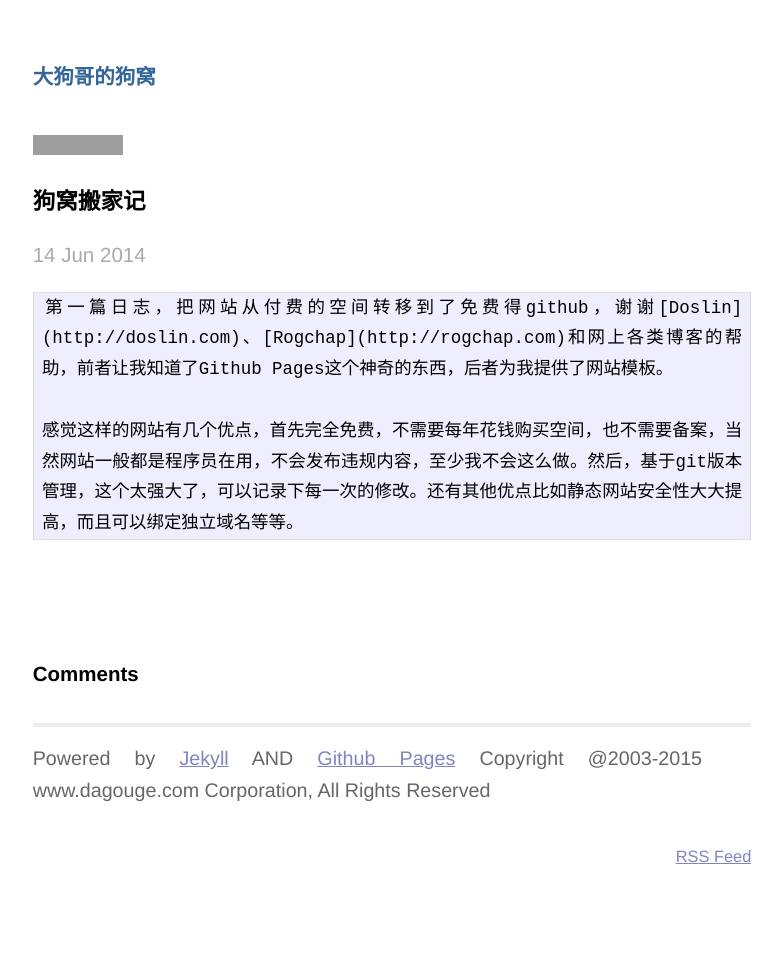
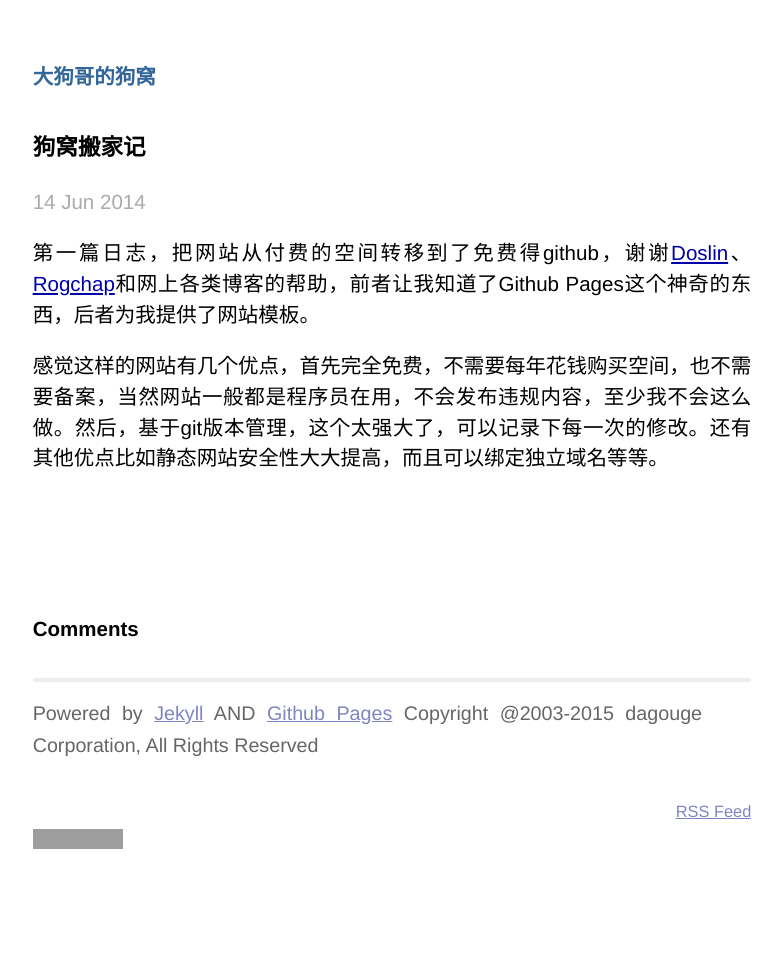
Before and after one commit to lazypos/lazypos.github.io, a Jekyll site: the page built from _posts/2014-06-14-dogremove.md, in a window 1280 px wide. Shown: the whole page, without its empty margins (248-1030 px from the left). Built offline with Jekyll 4.4.1, drawn with Linux system fonts in a browser that asks for light colours; comment, search, counter and statistics services are not loaded; grey boxes are pictures that could not be loaded.

Commit message:
no message

```diff
--- a/_layouts/default.html
+++ b/_layouts/default.html
@@ -13,16 +13,17 @@
 <body>
 	<div class="site">
 		<div class="title"><a href="/">大狗哥的狗窝</a></div>
-        <div><a href="http://info.flagcounter.com/lIbm"><img alt="Flag Counter" src="http://s05.flagcounter.com/count/lIbm/bg_FFFFFF/txt_000000/border_CCCCCC/columns_2/maxflags_12/viewers_0/labels_0/pageviews_1/flags_1/" border="0" /></a></div>
 		{{ content }}
 		<div class="footer">
 			<div class="contact">
-				<p><big>Powered by <a href="http://jekyllrb.com">Jekyll</a> AND <a href="">Github Pages</a> Copyright @2003-2015 www.dagouge.com Corporation, All Rights Reserved</big></p>
+				<p><big>Powered by <a href="http://jekyllrb.com">Jekyll</a> AND <a href="">Github Pages</a> Copyright @2003-2015 dagouge Corporation, All Rights Reserved</big></p>
 			</div>
 		 	<div class="rss">
 				<a href="http://feeds.feedburner.com/lazypos">RSS Feed</a>
 			</div>
 		</div>
+        <div><a href="http://info.flagcounter.com/lIbm"><img alt="Flag Counter" src="http://s05.flagcounter.com/count/lIbm/bg_FFFFFF/txt_000000/border_CCCCCC/columns_2/maxflags_12/viewers_0/labels_0/pageviews_1/flags_1/" border="0" /></a>
+        </div>
 	</div>
 
     <script type="text/javascript">
--- a/_posts/2014-06-14-dogremove.md
+++ b/_posts/2014-06-14-dogremove.md
@@ -2,6 +2,7 @@
 layout: post
 title: 狗窝搬家记
 ---
-    第一篇日志，把网站从付费的空间转移到了免费得github，谢谢[Doslin](http://doslin.com)、[Rogchap](http://rogchap.com)和网上各类博客的帮助，前者让我知道了Github Pages这个神奇的东西，后者为我提供了网站模板。
 
-    感觉这样的网站有几个优点，首先完全免费，不需要每年花钱购买空间，也不需要备案，当然网站一般都是程序员在用，不会发布违规内容，至少我不会这么做。然后，基于git版本管理，这个太强大了，可以记录下每一次的修改。还有其他优点比如静态网站安全性大大提高，而且可以绑定独立域名等等。
+第一篇日志，把网站从付费的空间转移到了免费得github，谢谢[Doslin](http://doslin.com)、[Rogchap](http://rogchap.com)和网上各类博客的帮助，前者让我知道了Github Pages这个神奇的东西，后者为我提供了网站模板。
+
+感觉这样的网站有几个优点，首先完全免费，不需要每年花钱购买空间，也不需要备案，当然网站一般都是程序员在用，不会发布违规内容，至少我不会这么做。然后，基于git版本管理，这个太强大了，可以记录下每一次的修改。还有其他优点比如静态网站安全性大大提高，而且可以绑定独立域名等等。
```
